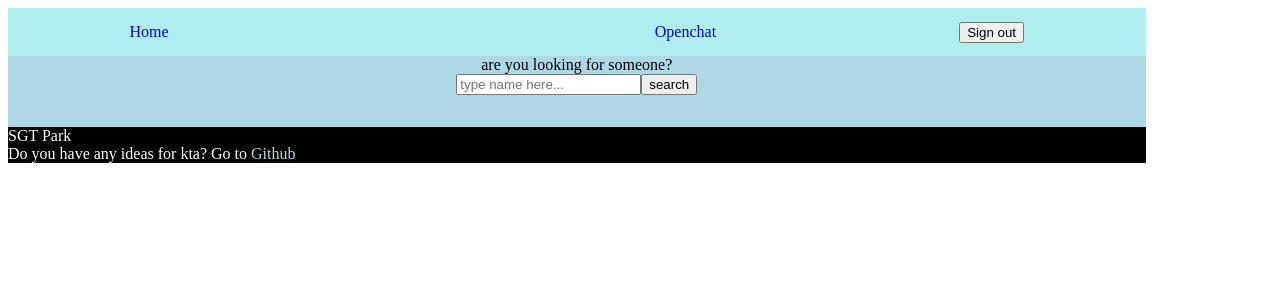
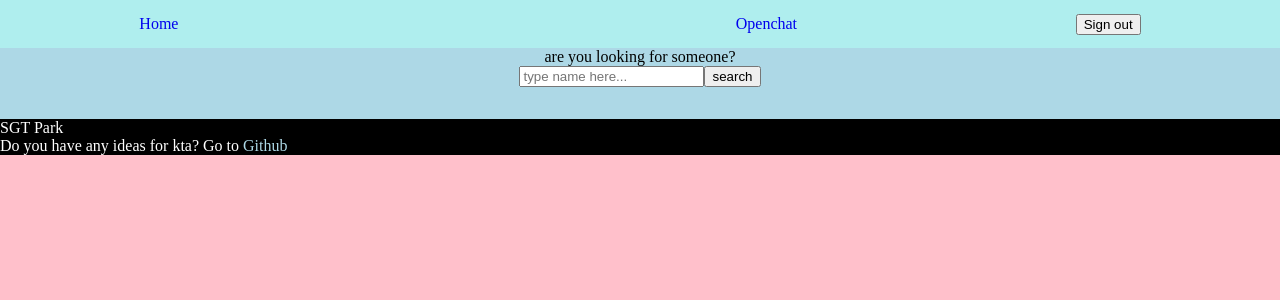
Before and after one commit to ParkChangSun/kta, a React (Create React App) app: page / in a window 1280 px wide. Shown: the top 300 px of the page. Built offline with nearby package versions, Linux system fonts and the light colour scheme; no server answers; the database is empty; sample sign-in values are in the browser's storage.

Commit message:
Refine : routes css

```diff
--- a/src/components/App/App.css
+++ b/src/components/App/App.css
@@ -1,5 +1,7 @@
 body {
   height: 100vh;
+  background-color: pink;
+  margin: 0;
 }
 
 #root {
--- a/src/components/Footer/Footer.css
+++ b/src/components/Footer/Footer.css
@@ -1,7 +1,6 @@
 .footer {
   background-color: black;
   color: white;
-  width: 90%;
 }
 
 .footer a {
--- a/src/components/Navigation/Navigation.css
+++ b/src/components/Navigation/Navigation.css
@@ -1,6 +1,5 @@
 .navigation {
   background-color: paleturquoise;
-  width: 90%;
 }
 
 .navigation ul {
--- a/src/routes/Home/Home.css
+++ b/src/routes/Home/Home.css
@@ -2,7 +2,6 @@
   display: flex;
   flex-direction: column;
   align-items: center;
-  width: 90%;
   background-color: lightblue;
 }
 
--- a/src/routes/MyProfile/MyProfile.css
+++ b/src/routes/MyProfile/MyProfile.css
@@ -1,5 +1,4 @@
 .myprofile {
-  width: 90%;
   background-color: lightskyblue;
   display: flex;
   flex-direction: column;
--- a/src/routes/OpenChat/OpenChat.css
+++ b/src/routes/OpenChat/OpenChat.css
@@ -1,5 +1,4 @@
 .openchat {
-  width: 90%;
   background-color: cornsilk;
   height: 60%;
   display: flex;
@@ -23,6 +22,7 @@
 
 .chatmessage {
   border-radius: 1rem;
+  padding: 0.1rem;
 }
 
 p {
@@ -33,6 +33,11 @@ p {
   font-size: 0.5rem;
 }
 
+.chatform {
+  width: 100%;
+  display: flex;
+}
+
 .chatinput {
-  width: 80%;
+  flex: 1;
 }
--- a/src/routes/OtherProfile/OtherProfile.css
+++ b/src/routes/OtherProfile/OtherProfile.css
@@ -1,5 +1,4 @@
 .otherprofile {
-  width: 90%;
   background-color: lightskyblue;
   display: flex;
   flex-direction: column;
```
Also changed, not shown: 1 other file (tests, documents, lock files or other folders).
